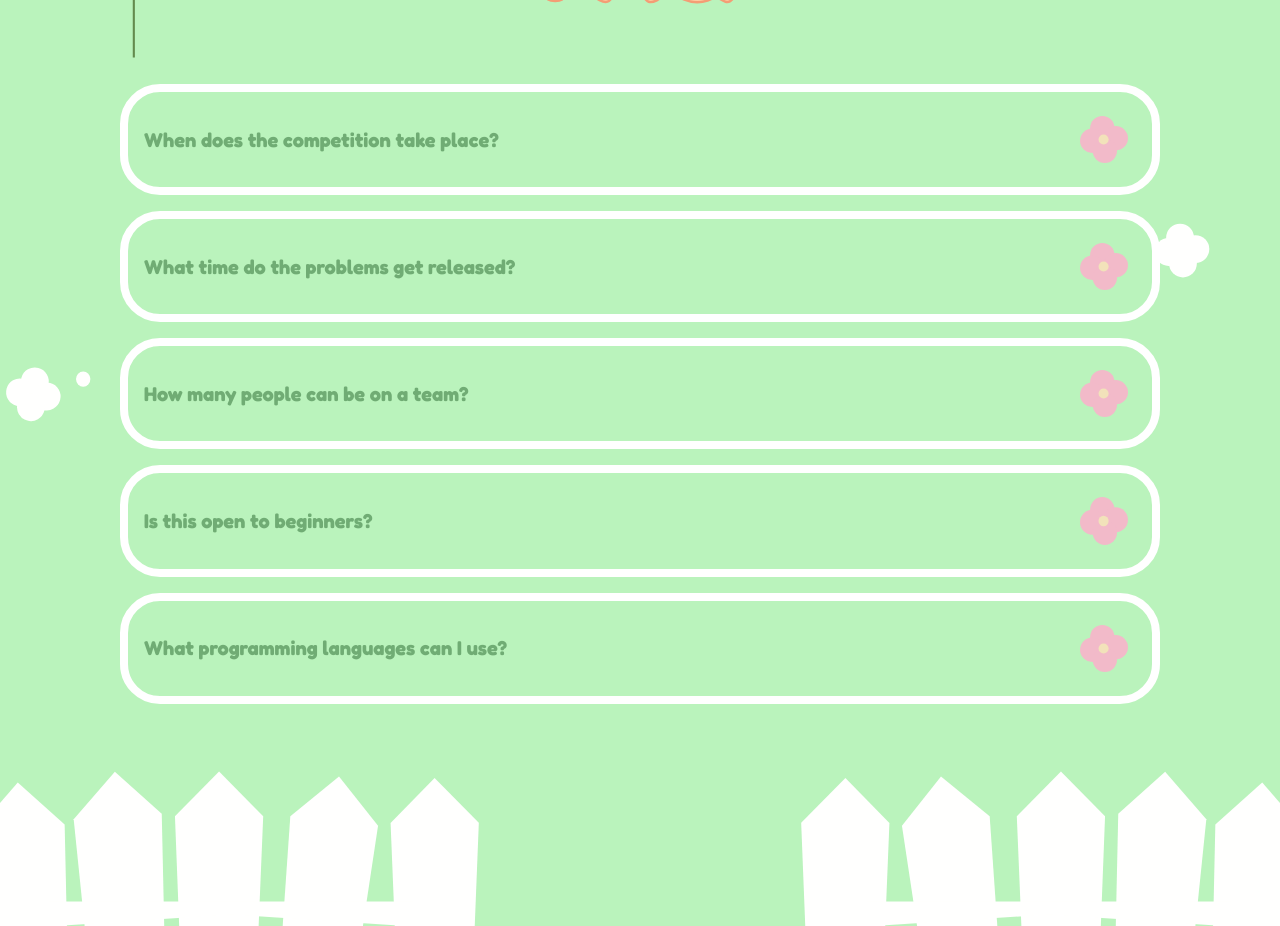
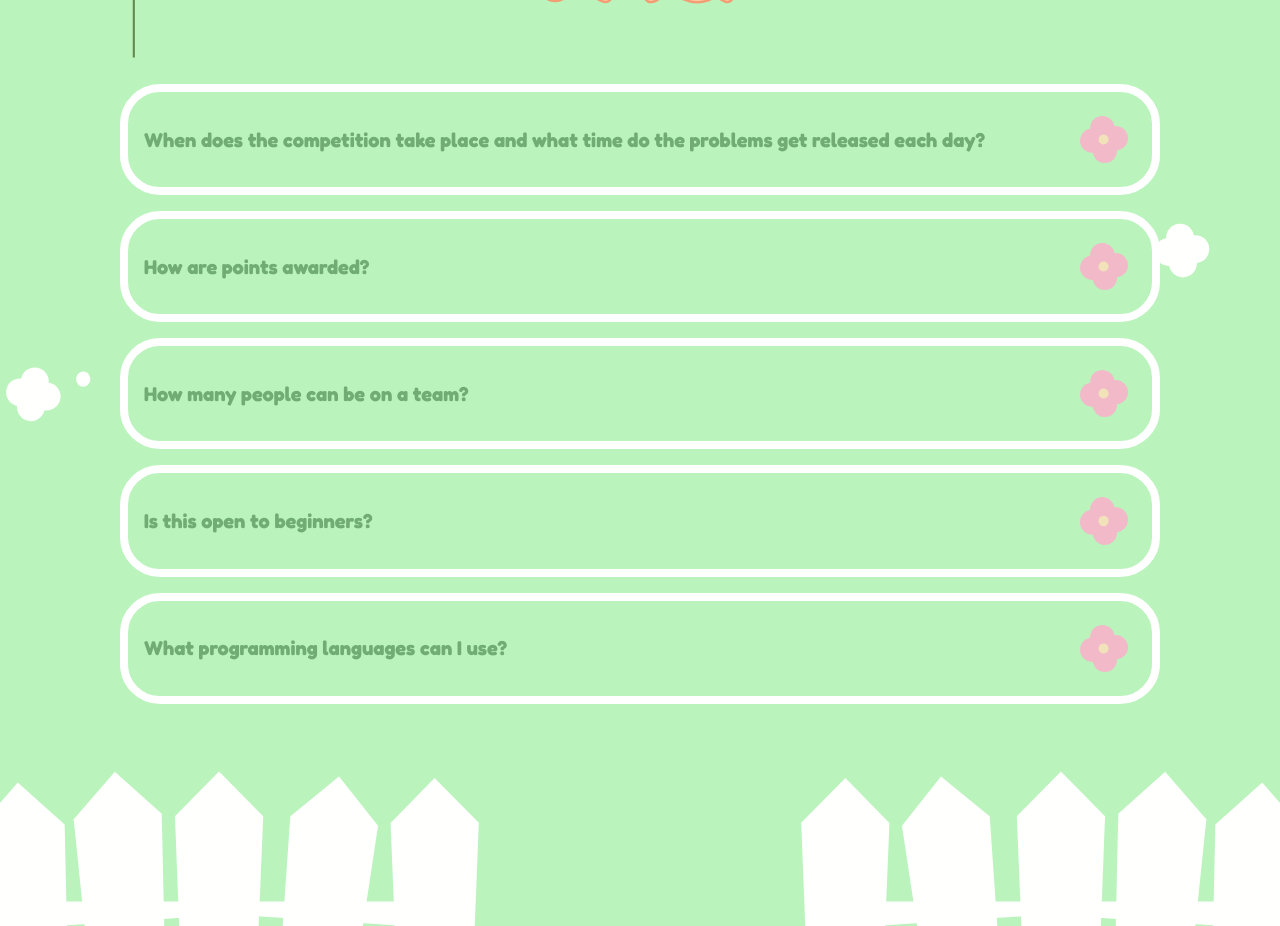
Before and after one commit to MarkRyanGarcia/acm-march-madness-2026, a React (Vite) app in the folder frontend/: page / in a window 1280 px wide. Shown: the part 1360-2286 px from the top of the page. Built offline with nearby package versions, Linux system fonts and the light colour scheme; no server answers; a web font is replaced by a local one.

Commit message:
fix: update faq

```diff
--- a/frontend/src/components/FAQ.tsx
+++ b/frontend/src/components/FAQ.tsx
@@ -6,12 +6,15 @@ export default function FAQ() {
 
   const faqData = [
     {
-      question: "When does the competition take place?",
-      answer: "Monday, March 16, 2026 to Friday, March 20, 2026.",
+      question:
+        "When does the competition take place and what time do the problems get released each day?",
+      answer:
+        "March Madness runs from Monday, March 16, 2026 to Friday, March 20, 2026, and a new problem is released every day at 2:00 PM PST.",
     },
     {
-      question: "What time do the problems get released?",
-      answer: "A new problem is released every day at 2:00 PM PST.",
+      question: "How are points awarded?",
+      answer:
+        "Points are based on speed. The faster you solve a problem after its 2 PM release, the more points your team will earn.",
     },
     {
       question: "How many people can be on a team?",
```
